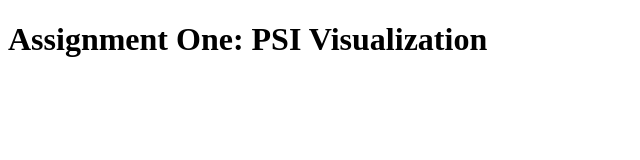
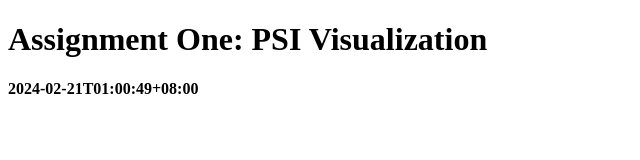
Before and after one commit to sarahtuke/.github.io-HASS-assignment-1, a plain HTML site: page index.html in a window 1280 px wide. Shown: the whole page, without its empty margins (0-640 px from the left). Drawn offline with Linux system fonts and the light colour scheme; no server answers.

Commit message:
Update index.html

```diff
--- a/index.html
+++ b/index.html
@@ -8,6 +8,7 @@
 </head>
 <body>
     <h1>Assignment One: PSI Visualization</h1>
+    <h4 id="timestring">2024-02-21T01:00:49+08:00</h4>
     <table id="psi-table">
         <!-- Table content will be added dynamically using JavaScript -->
     </table>
```
